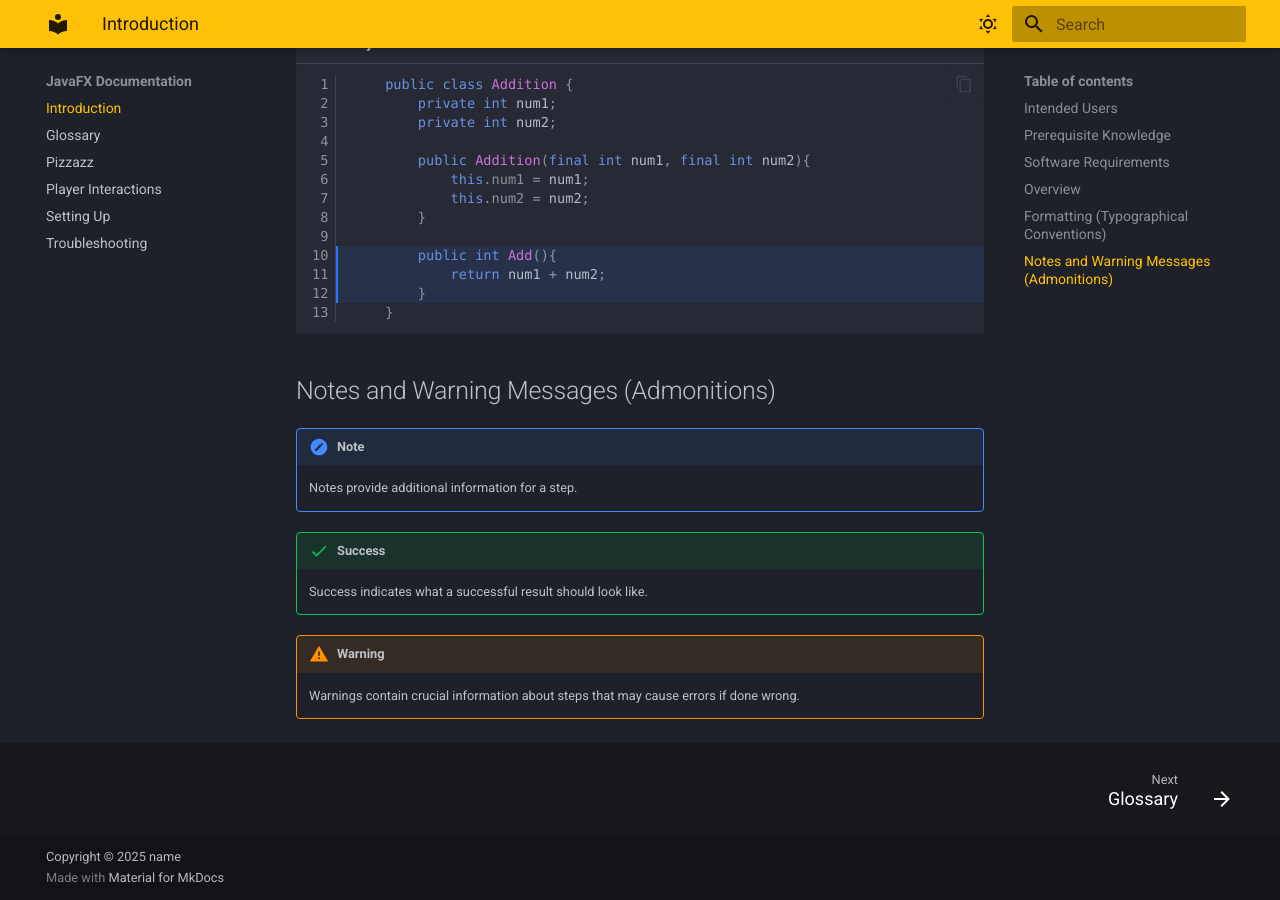
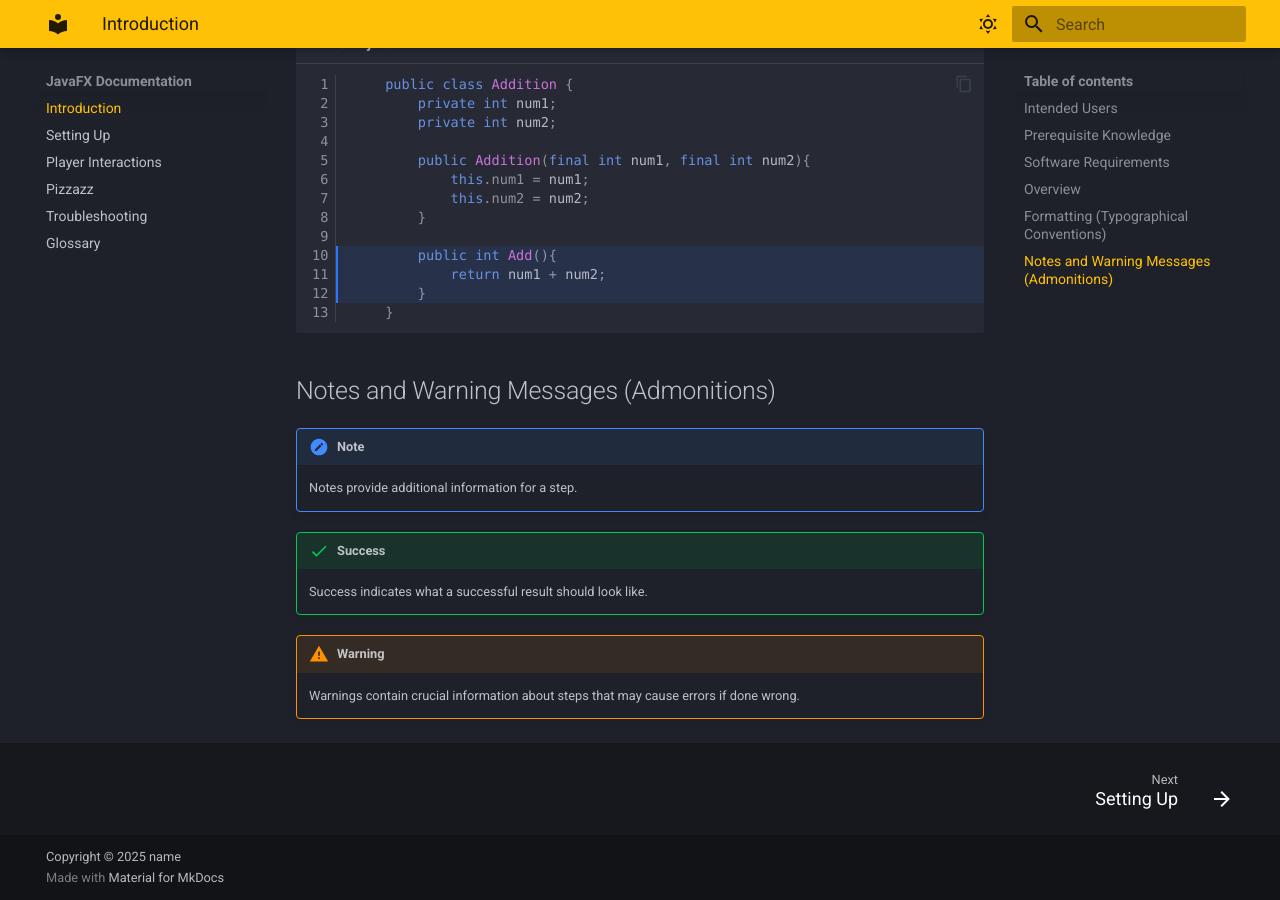
Before and after one commit to nillnought/javafx-documentation, an MkDocs documentation site: the page built from docs/index.md, in a window 1280 px wide and 900 px high, scrolled down 1423 px. Built offline with MkDocs 1.6.1 and Material for MkDocs 9.7.7, drawn with Linux system fonts in a browser that asks for light colours; some web fonts are replaced; some of the changed lines change nothing that is shown.

Commit message:
Reorder navigations

```diff
--- a/mkdocs.yml
+++ b/mkdocs.yml
@@ -9,7 +9,8 @@
     - navigation.footer
     - content.code.copy
   #icon:
-  # logo: putlogo path here
+  # logo: put logo path here
+
   palette:
   # Dark Mode
   - scheme: slate
@@ -27,6 +28,13 @@
     primary: cyan
     accent: amber
 
+nav:
+    - index.md
+    - Setting_Up.md
+    - Player_Interactions.md
+    - Pizzazz.md
+    - Troubleshooting.md
+    - Glossary.md
 
 #Emojis
 markdown_extensions:
```
Also changed, not shown: docs/Player Interactions.md (deleted), docs/Player_Interactions.md (added), docs/Setting Up.md (deleted), docs/Setting_Up.md (added).
